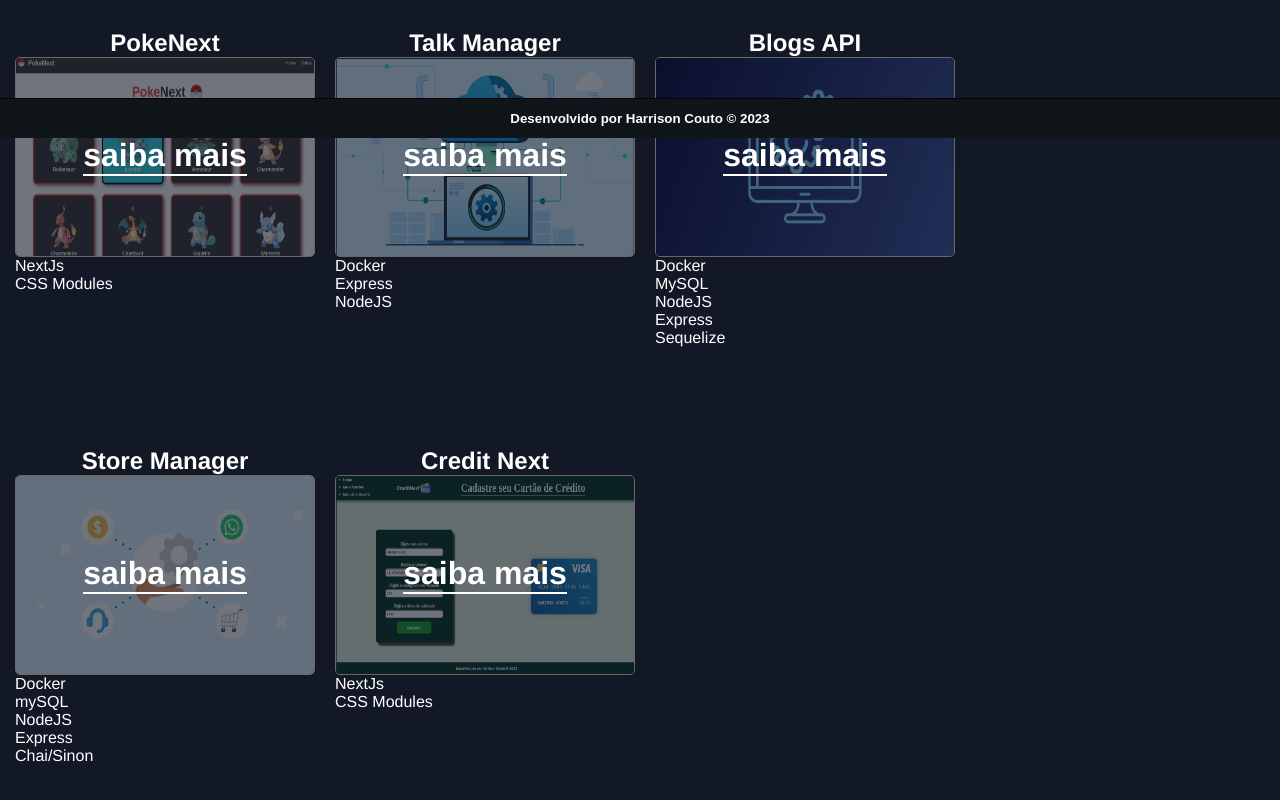
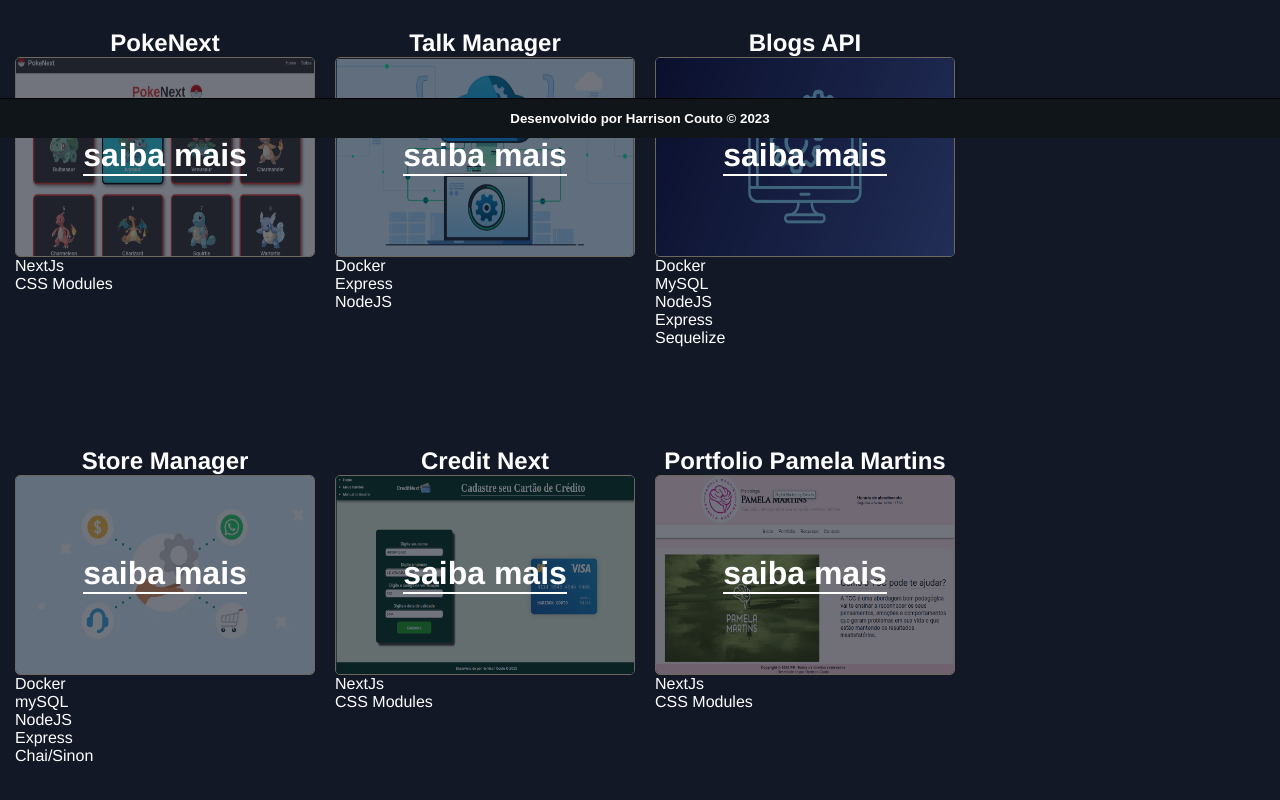
Before and after one commit to HarrisonSilva/portfolio, a Next.js app: page /projects in a window 1280 px wide. Shown: the part 662-1462 px from the top of the page. Built offline with nearby package versions, Linux system fonts and the light colour scheme.

Commit message:
Adicionando portfolio pamela

```diff
--- a/src/projects/data.js
+++ b/src/projects/data.js
@@ -7,6 +7,7 @@
 import blogsapiImg from './thumbnails/blogsapi.png'
 import storemanagerImg from './thumbnails/storemanager.png'
 import creditNextImg from './thumbnails/creditNext.png'
+import portfoliopamela from './thumbnails/portfoliopamela.png'
 
 export const projectsData = [
     {
@@ -111,6 +112,16 @@
                 Resumindo, é uma solução intuitiva para gestão de cartões de crédito virtuais.`,
       repositorio: 'https://github.com/HarrisonSilva/creditnext',
     },
+    {
+      id: '9',
+      name: 'Portfolio Pamela Martins',
+      deploy: 'https://portfolio-pamela-martins.vercel.app/',
+      image: portfoliopamela,
+      type: 'Frontend',
+      tech: ['NextJs', 'CSS Modules'],
+      details: ``,
+      repositorio: 'https://github.com/HarrisonSilva/portfolio-pamela-martins',
+    },
    /*  {
       id: '8',
       name: 'To Do List',
```
Also changed, not shown: src/projects/thumbnails/portfoliopamela.png (added).
